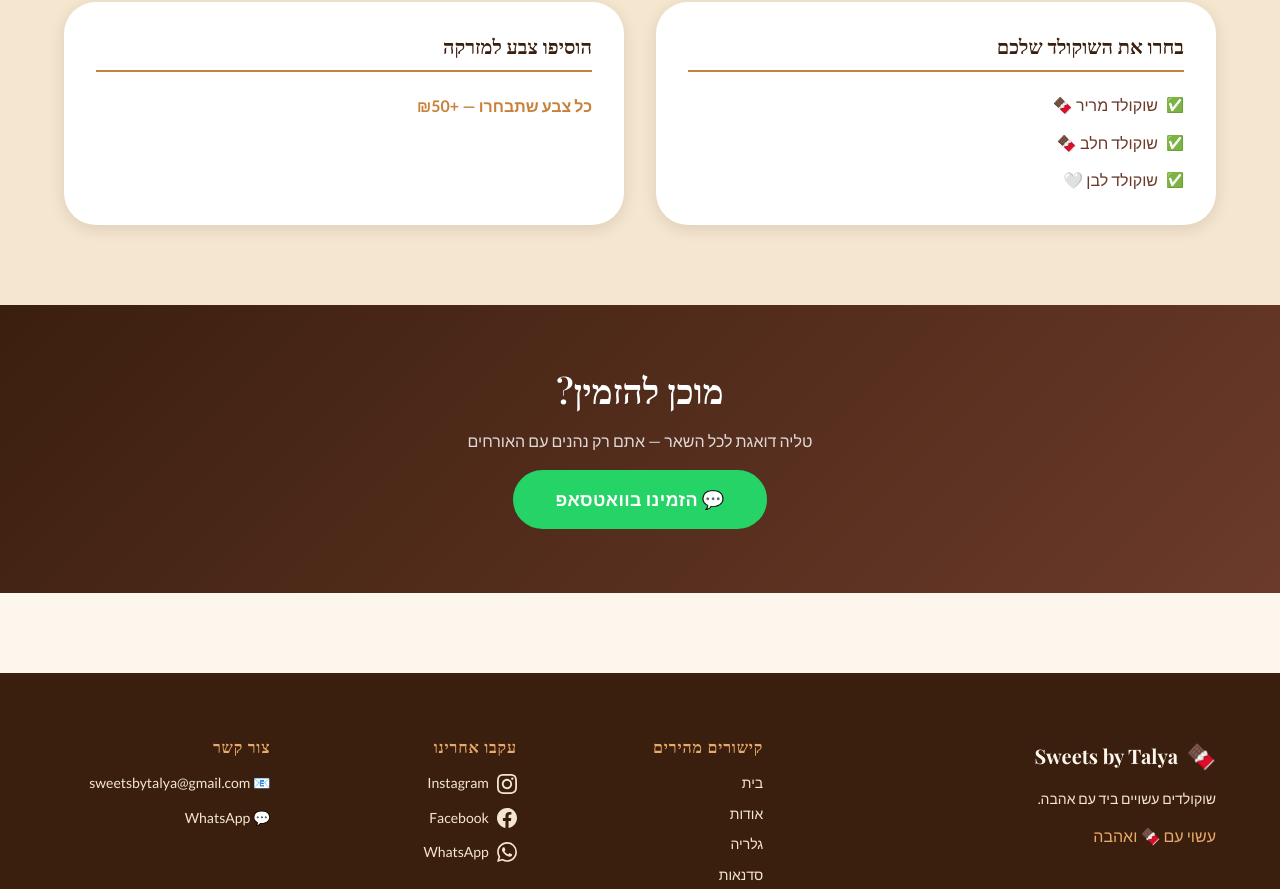
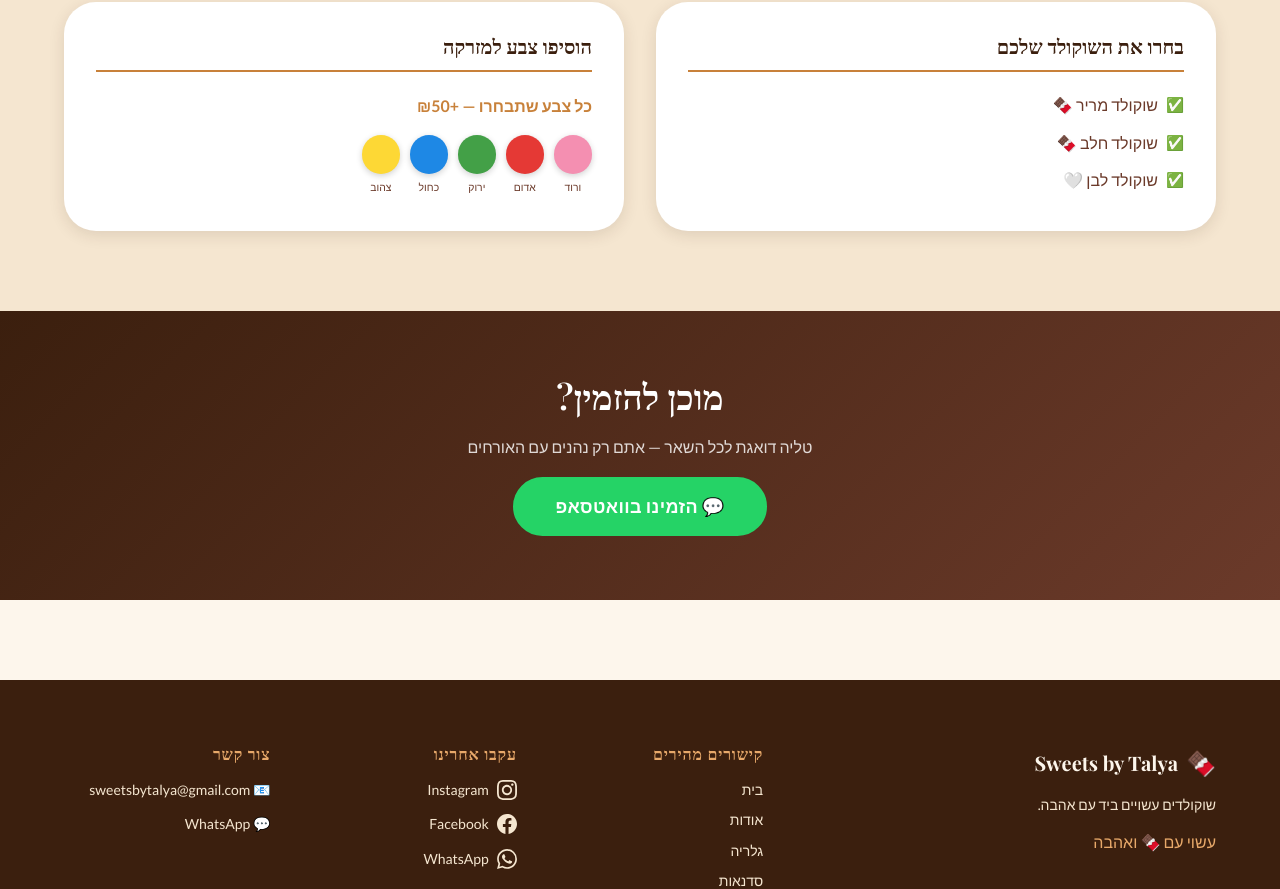
Before and after one commit to GuyAfik/SweetsByTalya, a React (Vite) app: page /fountain in a window 1280 px wide. Shown: the part 1768-2657 px from the top of the page. Built offline with nearby package versions, Linux system fonts and the light colour scheme; no server answers; a web font is replaced by a local one.

Commit message:
feat: show color swatches on fountain page details card

```diff
--- a/src/pages/ChocolateFountain.css
+++ b/src/pages/ChocolateFountain.css
@@ -184,7 +184,40 @@
   font-size: var(--text-base, 1rem);
   color: var(--color-caramel, #C8860A);
   font-weight: 600;
-  margin: 0;
+  margin: 0 0 var(--space-4, 1rem);
+}
+
+.fountain-color-swatches {
+  display: flex;
+  gap: 0.6rem;
+  flex-wrap: wrap;
+}
+
+.fountain-color-swatch {
+  width: 2.4rem;
+  height: 2.4rem;
+  border-radius: 50%;
+  box-shadow: 0 2px 6px rgba(0,0,0,0.18);
+  position: relative;
+  display: flex;
+  align-items: flex-end;
+  justify-content: center;
+  cursor: default;
+}
+
+.fountain-color-swatch__label {
+  position: absolute;
+  bottom: -1.4rem;
+  left: 50%;
+  transform: translateX(-50%);
+  font-size: 0.65rem;
+  color: var(--color-text-secondary, #5C3317);
+  white-space: nowrap;
+  font-weight: 500;
+}
+
+.fountain-color-swatches {
+  padding-bottom: 1.6rem;
 }
 
 /* ── CTA Banner ─────────────────────────────────────────────── */
--- a/src/pages/ChocolateFountain.jsx
+++ b/src/pages/ChocolateFountain.jsx
@@ -2,6 +2,14 @@ import { useState } from 'react'
 import { useTranslation } from 'react-i18next'
 import FountainOrderModal from '../components/fountain/FountainOrderModal'
 import './ChocolateFountain.css'
+
+const COLOR_OPTIONS = [
+  { key: 'pink',   hex: '#F48FB1' },
+  { key: 'red',    hex: '#E53935' },
+  { key: 'green',  hex: '#43A047' },
+  { key: 'blue',   hex: '#1E88E5' },
+  { key: 'yellow', hex: '#FDD835' },
+]
 
 const items = [
   { emoji: '🍓', key: 'item_fruits' },
@@ -112,6 +120,13 @@ export default function ChocolateFountain() {
             <div className="fountain-details__card">
               <h3 className="fountain-details__card-title">{t('fountain.color_addon_title')}</h3>
               <p className="fountain-details__addon-desc">{t('fountain.color_addon_desc')}</p>
+              <div className="fountain-color-swatches">
+                {COLOR_OPTIONS.map(({ key, hex }) => (
+                  <div key={key} className="fountain-color-swatch" style={{ background: hex }}>
+                    <span className="fountain-color-swatch__label">{t(`fountain.color_${key}`)}</span>
+                  </div>
+                ))}
+              </div>
             </div>
 
           </div>
```
